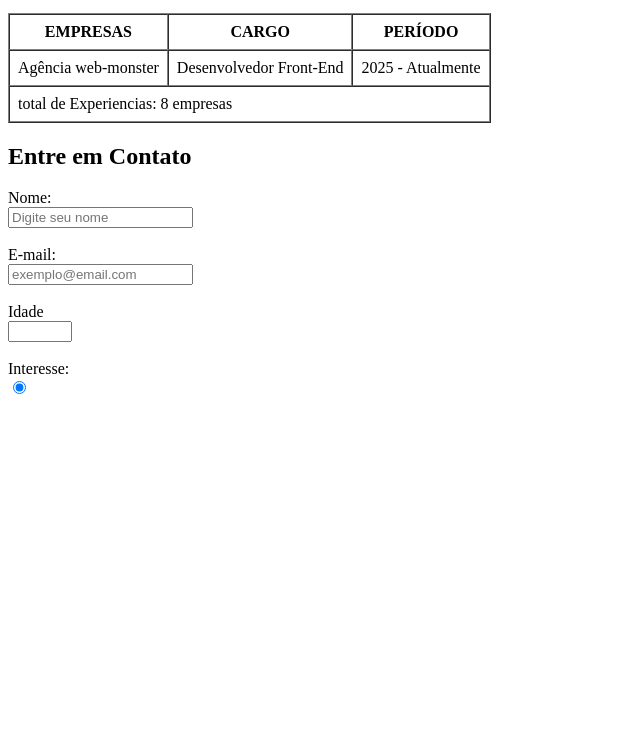
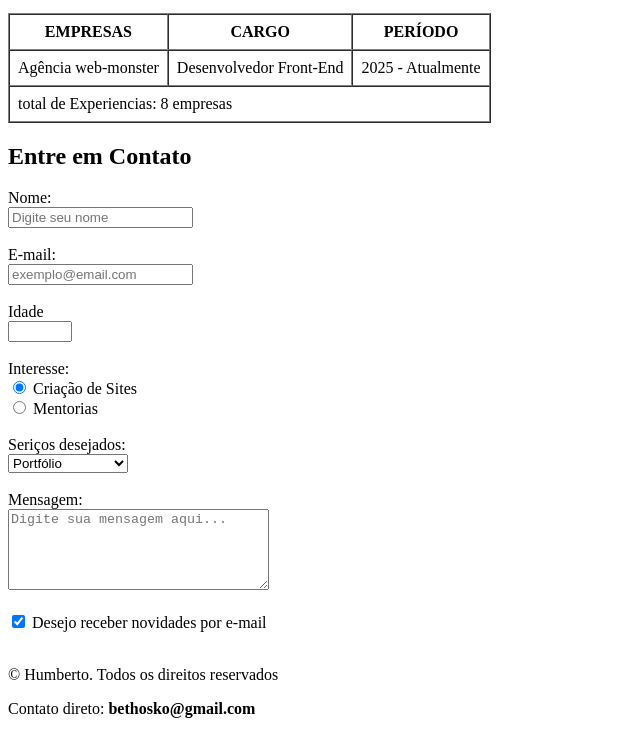
Before and after one commit to bethosko/PORTFOLIO, a plain HTML site: page index.html in a window 1280 px wide. Shown: the part 1291-2025 px from the top of the page, without its empty margins (0-640 px from the left). Before the commit the page ends 1697 px from the top, so only its background shows below. Drawn offline with Linux system fonts and the light colour scheme.

Commit message:
semantica

```diff
--- a/index.html
+++ b/index.html
@@ -6,11 +6,14 @@
     <title>Document</title>
 </head>
 <body>
-    <h1>José Humberto Xavier</h1>
+    <header>
+        <h1>Humberto Gomes</h1>
             <div>
                 <img src="foto de Humberto.png" alt="foto de Humberto" width="150">
                 <p><strong>José Humberto</strong>-Desenhistata e Escultor</p>
             </div>
+    </header>
+    <main>
         <h2>Profissão</h2>
         <p>Projetista, Desenhista, escultor, estoquista, prevenção de perdas.</p>
         <h2>Escolaridade</h2>
@@ -109,7 +112,26 @@
             <input type="number" id="idade" name="idade" min="10" max="100"><br><br>
             <label>Interesse:</label><br>
             <input type="radio" id="site" name="interesse" value="site" checked>
+            <label for="site">Criação de Sites</label><br>
+            <input type="radio" id="mentoria" name="interesse" value="mentoria">
+            <label for="mentoria">Mentorias</label><br><br>
+            <label for="servicos">Seriços desejados:</label><br>
+            <select id="servicos" name="servicos">
+                <option value="portfolio">Portfólio</option>
+                <option value="blog">Blog</option>
+                <option value="institucional">Site Institucional</option>
+            </select><br><br>
+            <label for="mensagem">Mensagem:</label><br>
+            <textarea id="mensagem" name="mensagem" rows="5" cols="30" placeholder="Digite sua mensagem aqui..."></textarea><br><br>
+            <label>
+            <input type="checkbox" name="newsletter" checked> Desejo receber novidades por e-mail
+            </label><br><br>
+        </form>
+    </main>
+    <footer>
+        <p>&copy; Humberto. Todos os direitos reservados</p>
+        <p>Contato direto: <strong>bethosko@gmail.com</strong></p>
+    </footer>
 
-    </form>
 </body>
 </html>
```
Lines whose indentation alone changed are shown as unchanged.
